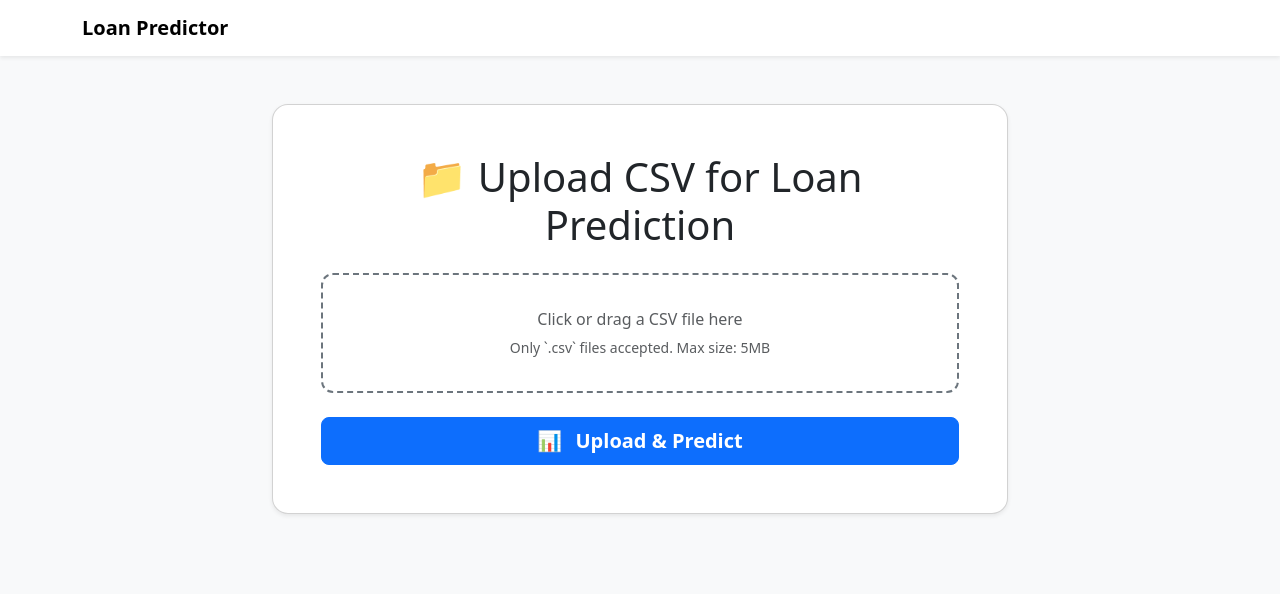
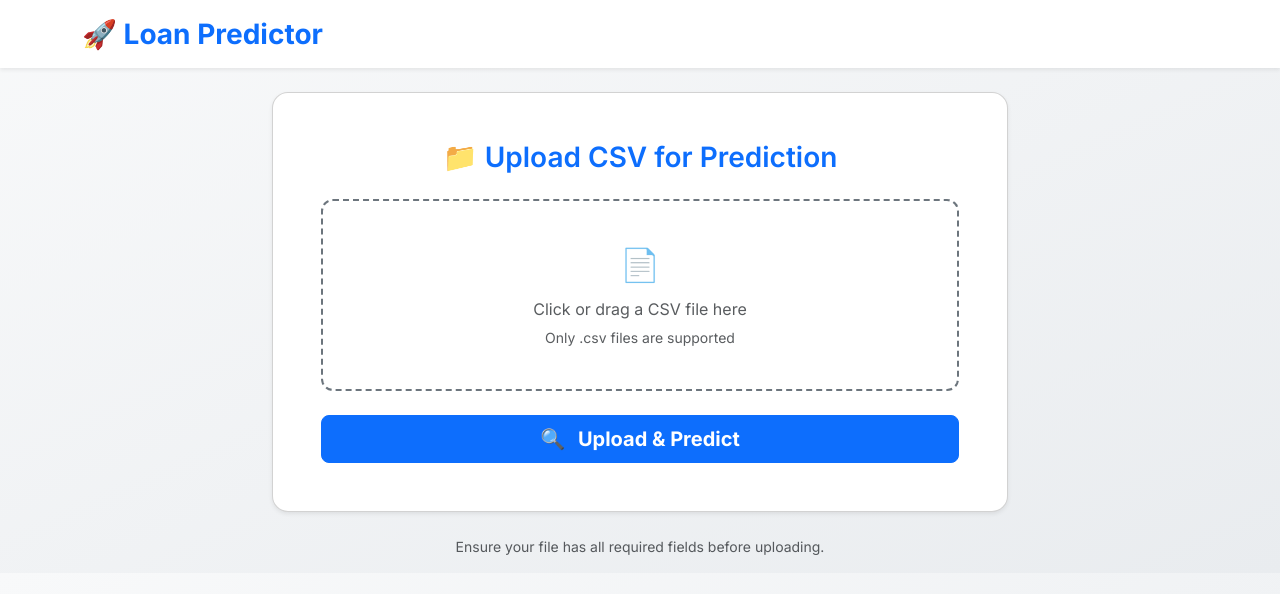
Before and after one commit to Durgeshwar-0923/ML-Model-Assign, a Flask app: page / in a window 1280 px wide. Shown: the top 594 px of the page. Run offline with Flask 3, Linux system fonts and the light colour scheme; parts of the project's set-up code (start-up, migrations or seed data) failed here and were passed over; some libraries are stand-ins or nearby versions.

Commit message:
Update index.html

```diff
--- a/templates/index.html
+++ b/templates/index.html
@@ -2,159 +2,147 @@
 <html lang="en">
 <head>
   <meta charset="utf-8">
-  <title>Upload & Predict | Loan Predictor</title>
-  <meta name="viewport" content="width=device-width, initial-scale=1">
-
+  <title>Upload & Predict</title>
   <!-- Bootstrap 5 -->
   <link href="https://cdn.jsdelivr.net/npm/bootstrap@5.3.0/dist/css/bootstrap.min.css" rel="stylesheet">
-
   <!-- Animate.css -->
-  <link rel="stylesheet" href="https://cdnjs.cloudflare.com/ajax/libs/animate.css/4.1.1/animate.min.css"/>
-
+  <link rel="stylesheet" href="https://cdnjs.cloudflare.com/ajax/libs/animate.css/4.1.1/animate.min.css">
+  <!-- Google Fonts -->
+  <link href="https://fonts.googleapis.com/css2?family=Inter:wght@400;600;700&display=swap" rel="stylesheet">
   <style>
     body {
-      background-color: #f8f9fa;
+      background: linear-gradient(to bottom right, #f8f9fa, #e9ecef);
+      font-family: 'Inter', sans-serif;
     }
-
     .card {
       border-radius: 1rem;
     }
-
     .file-drop-zone {
       border: 2px dashed #6c757d;
       border-radius: .75rem;
-      padding: 2rem;
+      padding: 2.5rem;
       text-align: center;
+      transition: background .3s, border-color .3s;
+      cursor: pointer;
       background-color: #ffffff;
-      transition: background-color .3s, border-color .3s;
-      cursor: pointer;
     }
-
-    .file-drop-zone.dragover {
-      background-color: #e2e6ea;
+    .file-drop-zone:hover {
+      background: #f1f3f5;
       border-color: #343a40;
     }
-
     #spinner-overlay {
       position: fixed;
       top: 0; left: 0;
       width: 100%; height: 100%;
-      background: rgba(255, 255, 255, 0.8);
+      background: rgba(255,255,255,0.85);
       display: none;
       align-items: center;
       justify-content: center;
       z-index: 2000;
     }
+    .navbar-brand {
+      font-size: 1.75rem;
+      color: #0d6efd !important;
+    }
+    .upload-heading {
+      font-size: 1.75rem;
+      font-weight: 600;
+    }
+    .icon-large {
+      font-size: 2rem;
+      display: block;
+      margin-bottom: 0.5rem;
+    }
   </style>
 </head>
-
 <body>
-  <!-- Spinner Overlay -->
-  <div id="spinner-overlay" role="alert" aria-busy="true">
-    <div class="spinner-border text-primary" style="width: 4rem; height: 4rem;" role="status">
-      <span class="visually-hidden">Processing...</span>
+  <!-- Full-screen Spinner -->
+  <div id="spinner-overlay">
+    <div class="spinner-border text-primary" role="status" style="width:4rem; height:4rem">
+      <span class="visually-hidden">Loading...</span>
     </div>
   </div>
 
   <!-- Navbar -->
-  <nav class="navbar navbar-expand-lg navbar-light bg-white shadow-sm">
+  <nav class="navbar navbar-expand-lg navbar-light bg-white shadow-sm mb-4">
     <div class="container">
-      <a class="navbar-brand fw-bold" href="{{ url_for('index') }}">Loan Predictor</a>
+      <a class="navbar-brand fw-bold" href="#">🚀 Loan Predictor</a>
     </div>
   </nav>
 
-  <main class="container my-5">
-    <!-- Flash Messages -->
+  <div class="container">
+    <!-- Flash messages -->
     {% with messages = get_flashed_messages() %}
       {% if messages %}
-        <div class="alert alert-warning animate__animated animate__fadeInDown" role="alert">
-          {% for message in messages %}
-            {{ message }}
+        <div class="alert alert-warning animate__animated animate__fadeInDown">
+          {% for msg in messages %}
+            <div>{{ msg }}</div>
           {% endfor %}
         </div>
       {% endif %}
     {% endwith %}
 
     <div class="row justify-content-center">
-      <div class="col-lg-8 animate__animated animate__fadeInUp">
+      <div class="col-md-10 col-lg-8 animate__animated animate__fadeInUp">
         <div class="card shadow-sm">
           <div class="card-body p-5">
-            <h1 class="card-title text-center mb-4">📁 Upload CSV for Loan Prediction</h1>
-
-            <!-- ✅ FIXED: use url_for('index') -->
-            <form id="upload-form" method="POST" enctype="multipart/form-data" action="{{ url_for('index') }}" novalidate>
-              <div
-                class="file-drop-zone mb-4"
-                id="drop-zone"
-                aria-label="Drag and drop CSV file or click to upload"
-                tabindex="0"
-              >
+            <h1 class="upload-heading text-center mb-4 text-primary">📁 Upload CSV for Prediction</h1>
+            <form id="upload-form" method="post" enctype="multipart/form-data">
+              <div class="file-drop-zone mb-4" onclick="document.getElementById('file-input').click();">
                 <input
                   type="file"
                   id="file-input"
                   name="file"
                   accept=".csv"
                   required
-                  class="visually-hidden"
-                  onchange="updateLabel(this)"
+                  style="display: none;"
+                  onchange="document.getElementById('file-label').textContent = this.files[0].name;"
                 >
+                <div class="icon-large text-secondary">📄</div>
                 <p id="file-label" class="text-muted mb-1">Click or drag a CSV file here</p>
-                <small class="text-muted">Only `.csv` files accepted. Max size: 5MB</small>
+                <small class="text-muted">Only .csv files are supported</small>
               </div>
 
               <div class="d-grid">
-                <button type="submit" class="btn btn-primary btn-lg fw-bold" aria-label="Upload and predict">
-                  <span class="me-2">📊</span> Upload & Predict
+                <button type="submit" class="btn btn-primary btn-lg fw-bold">
+                  <span class="me-2">🔍</span> Upload & Predict
                 </button>
               </div>
             </form>
-
           </div>
+        </div>
+        <div class="text-center text-muted mt-4 small">
+          <p>Ensure your file has all required fields before uploading.</p>
         </div>
       </div>
     </div>
-  </main>
+  </div>
 
   <!-- Scripts -->
   <script src="https://cdn.jsdelivr.net/npm/bootstrap@5.3.0/dist/js/bootstrap.bundle.min.js"></script>
   <script>
-    const dropZone = document.getElementById('drop-zone');
-    const fileInput = document.getElementById('file-input');
-    const fileLabel = document.getElementById('file-label');
-    const spinnerOverlay = document.getElementById('spinner-overlay');
+    document.getElementById('upload-form').addEventListener('submit', function() {
+      document.getElementById('spinner-overlay').style.display = 'flex';
+    });
 
-    function updateLabel(input) {
-      if (input.files.length > 0) {
-        fileLabel.textContent = input.files[0].name;
-      }
-    }
-
-    dropZone.addEventListener('click', () => fileInput.click());
-
-    ['dragenter', 'dragover'].forEach(evt =>
+    const dropZone = document.querySelector('.file-drop-zone');
+    ['dragenter','dragover'].forEach(evt =>
       dropZone.addEventListener(evt, e => {
         e.preventDefault();
-        dropZone.classList.add('dragover');
+        dropZone.classList.add('bg-light');
       })
     );
-
-    ['dragleave', 'drop'].forEach(evt =>
+    ['dragleave','drop'].forEach(evt =>
       dropZone.addEventListener(evt, e => {
         e.preventDefault();
-        dropZone.classList.remove('dragover');
+        dropZone.classList.remove('bg-light');
       })
     );
-
     dropZone.addEventListener('drop', e => {
-      const files = e.dataTransfer.files;
-      if (files.length > 0) {
-        fileInput.files = files;
-        updateLabel(fileInput);
-      }
-    });
-
-    document.getElementById('upload-form').addEventListener('submit', () => {
-      spinnerOverlay.style.display = 'flex';
+      let file = e.dataTransfer.files[0];
+      if (!file) return;
+      document.getElementById('file-input').files = e.dataTransfer.files;
+      document.getElementById('file-label').textContent = file.name;
     });
   </script>
 </body>
```
